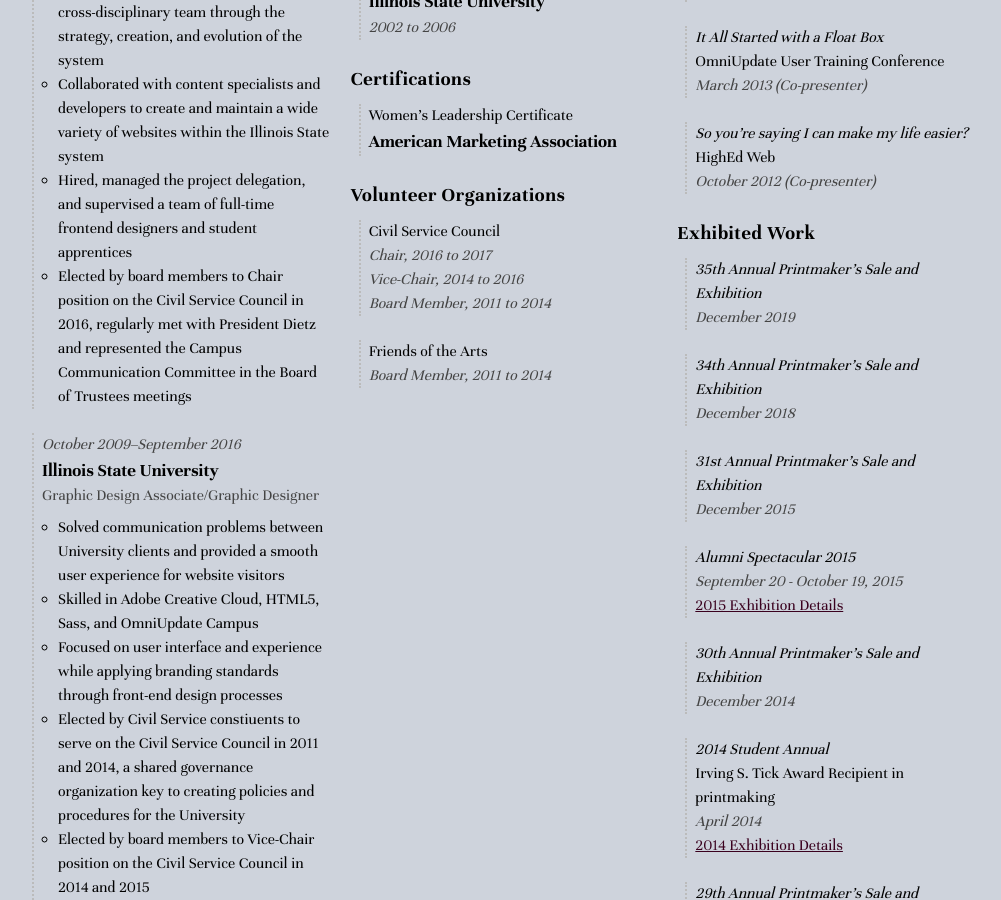
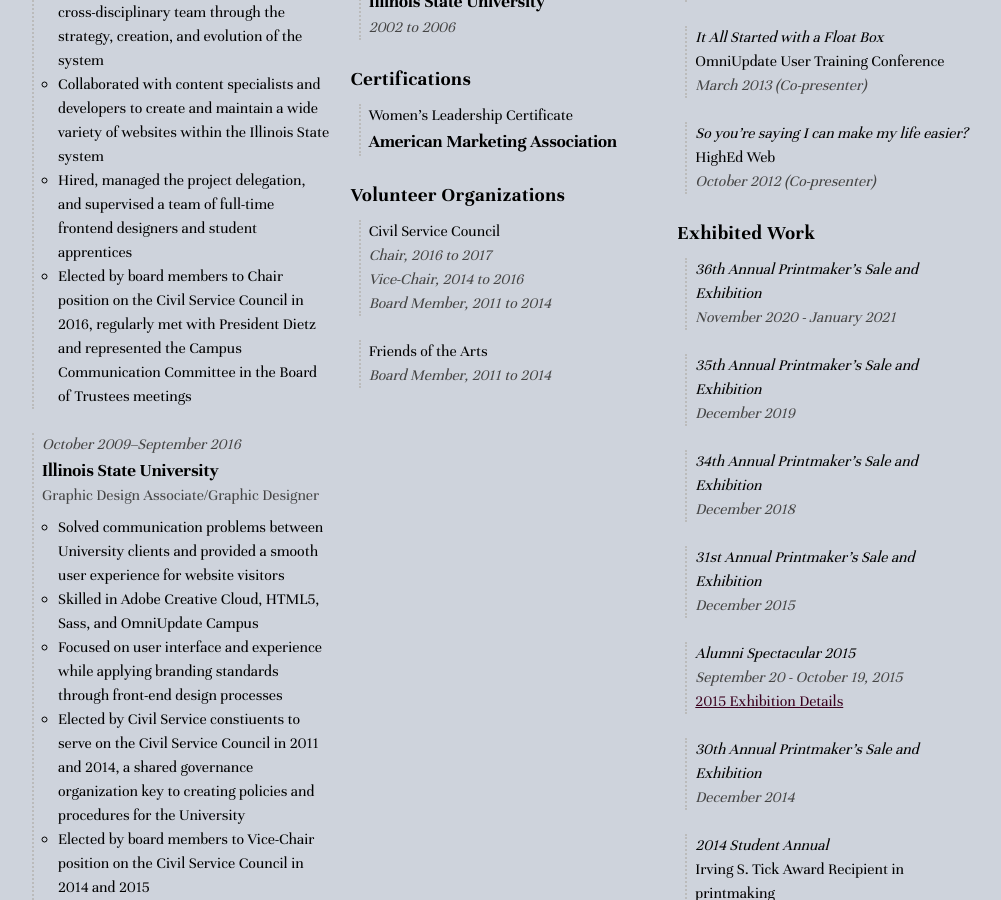
Before and after one commit to asmithorn/asmithorn.github.io, a Jekyll site: the page built from about/index.html, in a window 1280 px wide and 900 px high, scrolled down 1754 px. Shown: the whole window, without its empty margins (136-1137 px from the left). Built offline with Jekyll 4.4.1, drawn with Linux system fonts in a browser that asks for light colours.

Commit message:
added exhibition

```diff
--- a/about/index.html
+++ b/about/index.html
@@ -272,6 +272,10 @@ title: About
           </ul>
         <h3>Exhibited Work</h3>
           <ul class="c-resume__list">
+            <li class="c-resume__list-item">
+                  <i>36th Annual Printmaker's Sale and Exhibition</i><br>
+                  <span class="c-resume__date">November 2020 - January 2021</span>
+              </li>
               <li class="c-resume__list-item">
                   <i>35th Annual Printmaker's Sale and Exhibition</i><br>
                   <span class="c-resume__date">December 2019</span>
```
